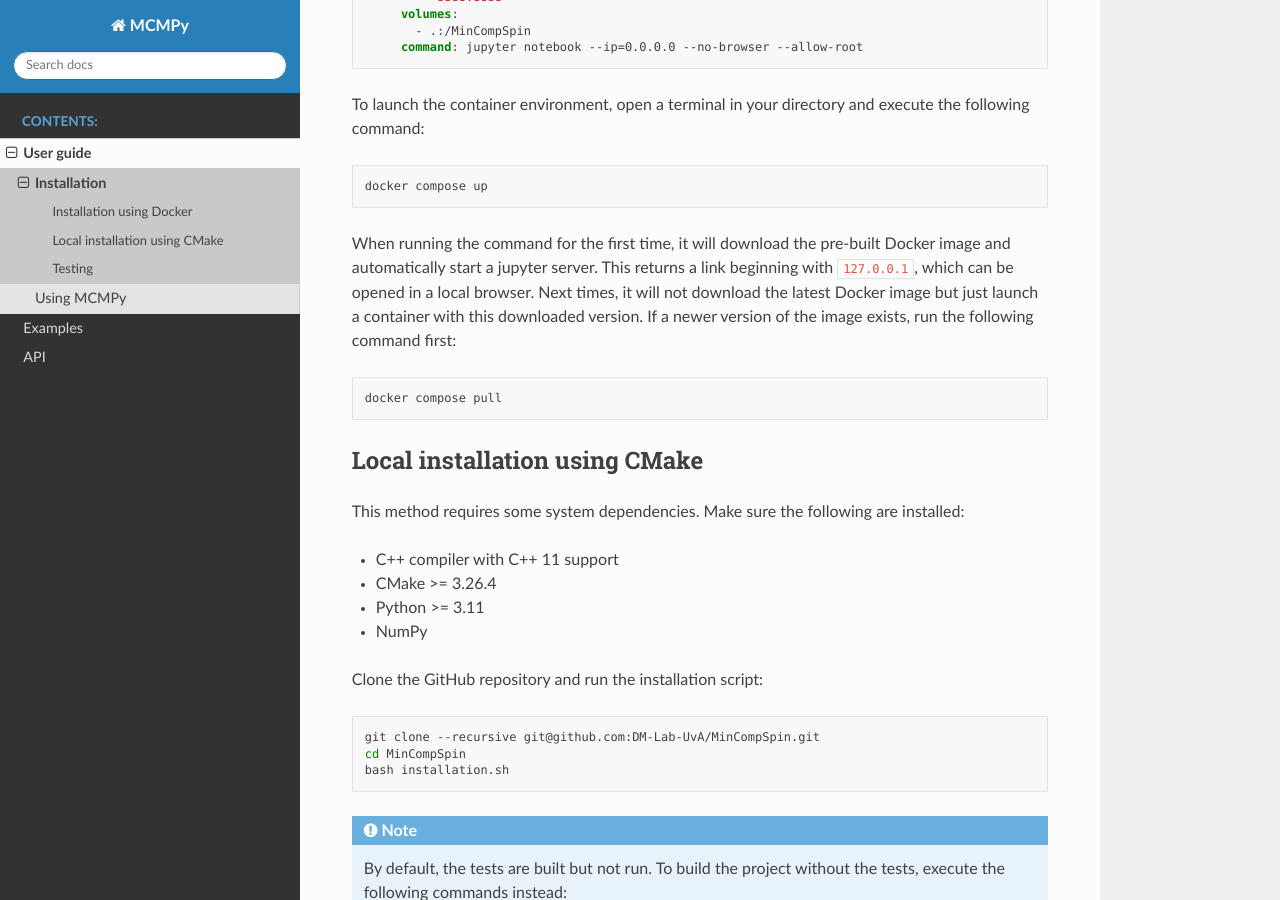
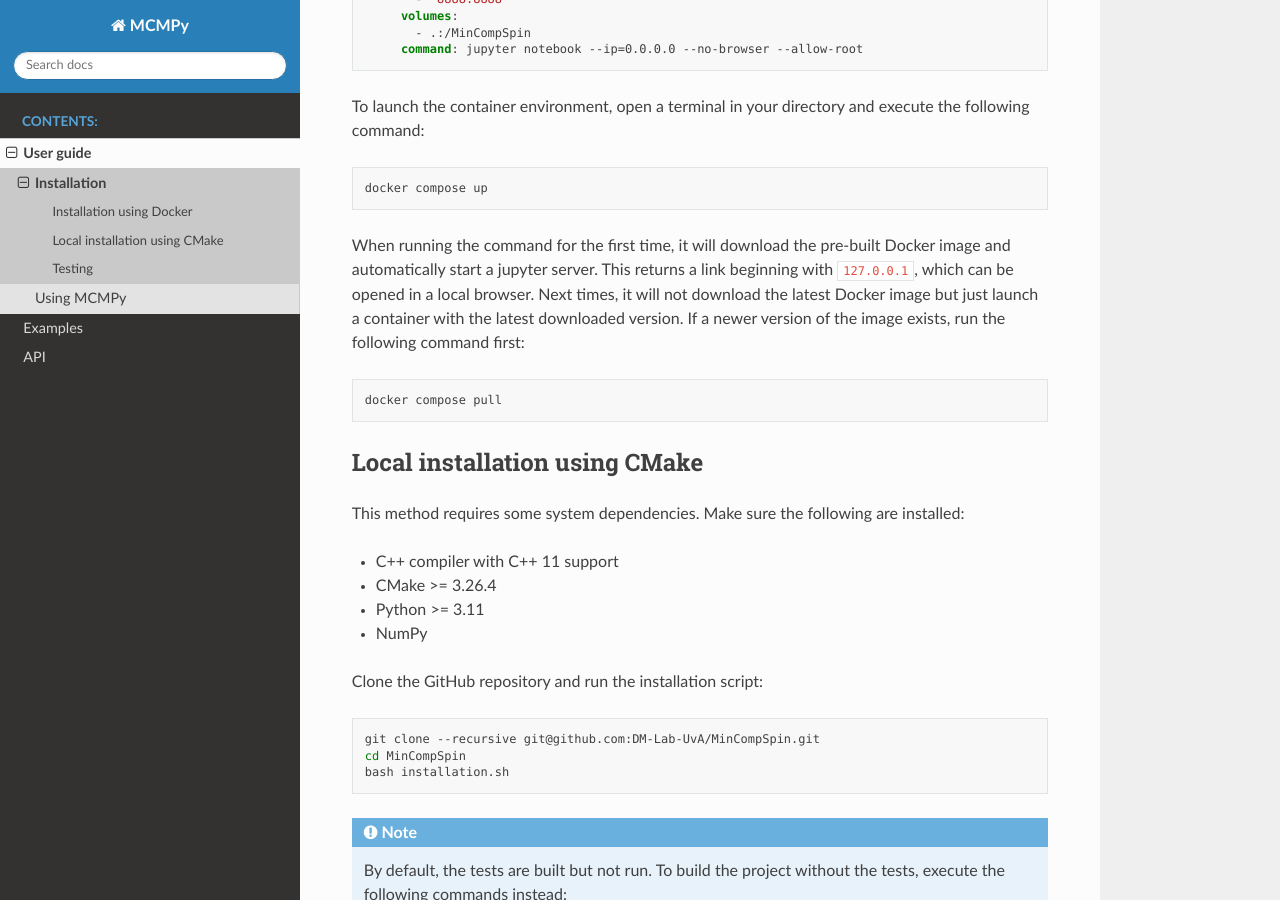
Before and after one commit to DM-Lab-UvA/MinCompSpin, a Sphinx documentation site: the page built from docs/user_guide/installation.rst, in a window 1280 px wide and 900 px high, scrolled down 523 px. Built offline with Sphinx 7.4.7 and the Read the Docs theme 3.1.0, drawn with Linux system fonts in a browser that asks for light colours.

Commit message:
Update documentation

```diff
--- a/docs/user_guide/installation.rst
+++ b/docs/user_guide/installation.rst
@@ -1,7 +1,7 @@
 Installation
 ============
 
-This guide shows you how to build and install `mcmpy`.
+This guide shows you how to build and install ``mcmpy``.
 There are two supported installation methods for this project:
 
 1. Installation using Docker
@@ -12,7 +12,7 @@
 -------------------------
 
 First `install Docker <https://docs.docker.com/get-started/get-docker/>`_.
-Create or navigate to the folder that contains all input files necessary for the data analysis and save the following block of code as a file named `docker-compose.yml`:
+Create or navigate to the folder that contains all input files necessary for the data analysis and save the following block of code as a file named ``docker-compose.yml``:
 
 .. code-block:: yaml
 
@@ -33,7 +33,7 @@
 
 When running the command for the first time, it will download the pre-built Docker image and automatically start a jupyter server.
 This returns a link beginning with ``127.0.0.1``, which can be opened in a local browser.
-Next times, it will not download the latest Docker image but just launch a container with this downloaded version.
+Next times, it will not download the latest Docker image but just launch a container with the latest downloaded version.
 If a newer version of the image exists, run the following command first:
 
 .. code-block:: bash
```
Also changed, not shown: 1 other file.
